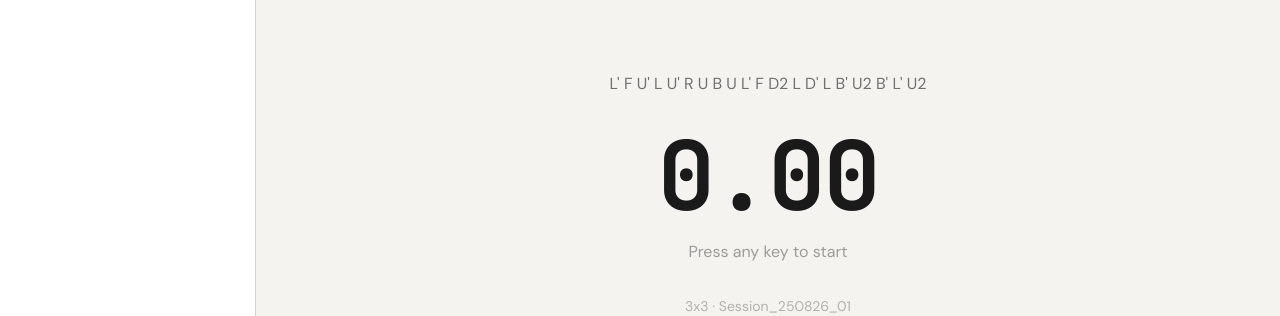
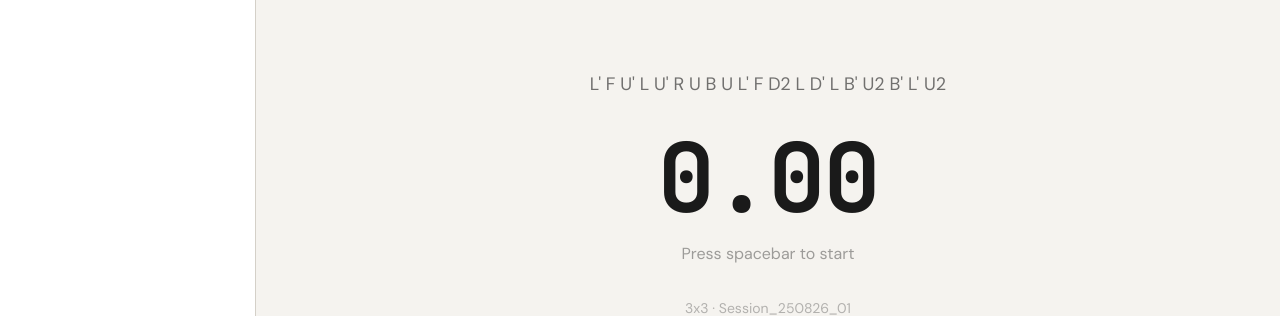
Before and after one commit to Borys35/cstimer-analyzer, a Next.js app: page / in a window 1280 px wide. Shown: the part 230-546 px from the top of the page. Built offline with nearby package versions, Linux system fonts and the light colour scheme.

Commit message:
fix(timer): larger scramble font, spacebar label
- Scramble text: text-base → text-lg
- Phase label: 'Press any key to start' → 'Press spacebar to start'

```diff
--- a/src/components/TimerPage.tsx
+++ b/src/components/TimerPage.tsx
@@ -99,7 +99,7 @@ export default function TimerPage() {
         ? "Solving..."
         : phase === "inspection"
           ? "Inspecting..."
-          : "Press any key to start";
+          : "Press spacebar to start";
 
   const [holdMs, setHoldMs] = useState(0);
   useEffect(() => {
@@ -125,7 +125,7 @@ export default function TimerPage() {
       className="flex flex-col items-center justify-center h-full select-none"
       onTouchStart={handleTap}
     >
-      <div className="text-base opacity-60 mb-8 max-w-md text-center whitespace-pre-wrap">
+      <div className="text-lg opacity-60 mb-8 max-w-md text-center whitespace-pre-wrap">
         {scramble}
       </div>
 
```
